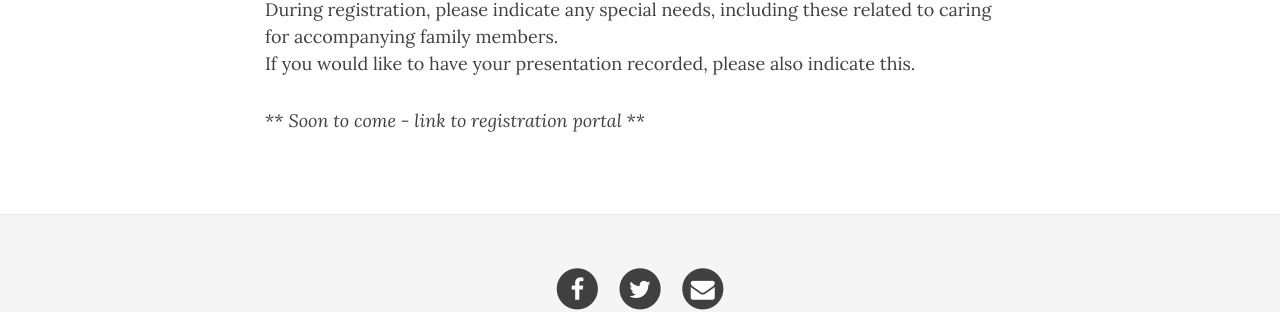
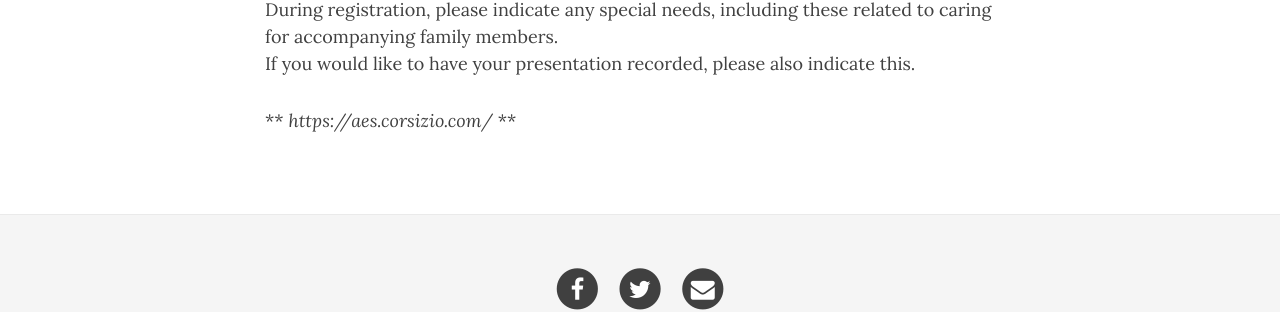
Before and after one commit to ausevo/ausevo.github.io, a Jekyll site: the page built from registration.md, in a window 1280 px wide and 900 px high, scrolled down 571 px. Shown: the part 452-764 px from the top of the window. Built offline with Jekyll 4.4.1, drawn with Linux system fonts in a browser that asks for light colours; nearby versions of some CDN libraries.

Commit message:
Update registration.md

```diff
--- a/registration.md
+++ b/registration.md
@@ -30,4 +30,4 @@ Please submit your abstract (ca 200 words) and preference for presenting format
 During registration, please indicate any special needs, including these related to caring for accompanying family members.
 If you would like to have your presentation recorded, please also indicate this.
 
-** *Soon to come - link to registration portal* **
+** *https://aes.corsizio.com/* **
```
